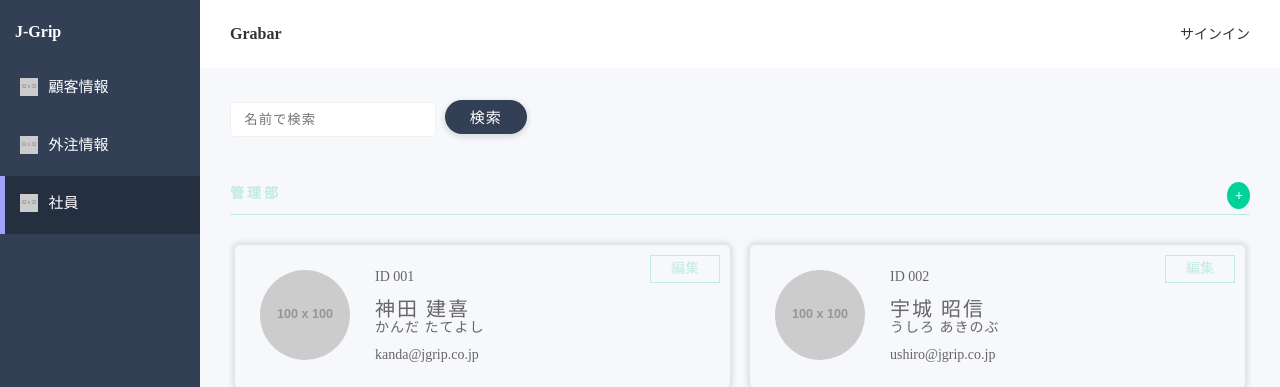
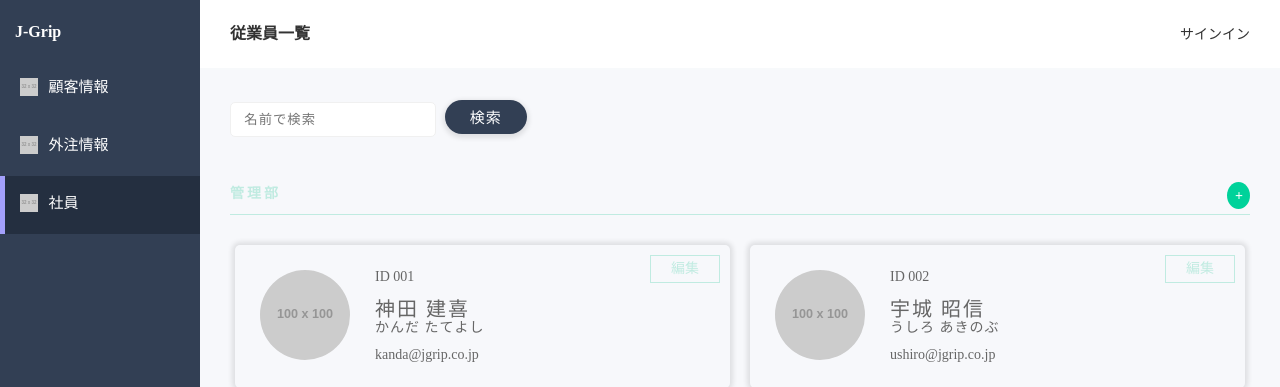
Before and after one commit to jgrip-wp/grabar, a Django app: page /employee/ in a window 1280 px wide. Shown: the top 387 px of the page. Run offline with Django 3.2, Linux system fonts and the light colour scheme; data comes from the database, SQL or seed files in the repository; grey boxes labelled with a size stand in for pictures from a placeholder-image service; some libraries are stand-ins or nearby versions.

Commit message:
ページのタイトルを設定

```diff
--- a/employee/templates/employee/list.html
+++ b/employee/templates/employee/list.html
@@ -8,6 +8,14 @@
 
 {% block bodyend %}
 <script src="{% static 'employee/employee.js' %}"></script>
+{% endblock %}
+
+{% block title %}
+従業員一覧 - grabar
+{% endblock %}
+
+{% block pagetitle %}
+従業員一覧
 {% endblock %}
 
 {% block maincontent %}
```
